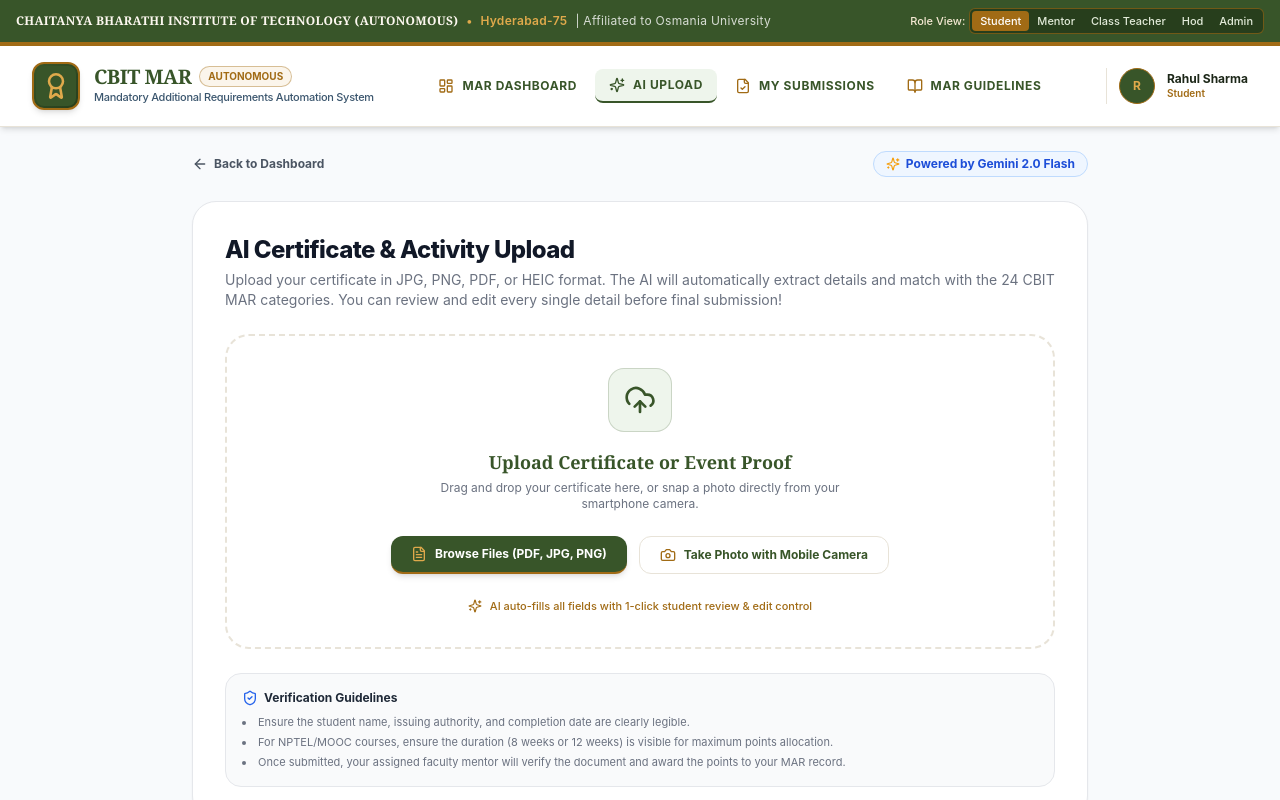
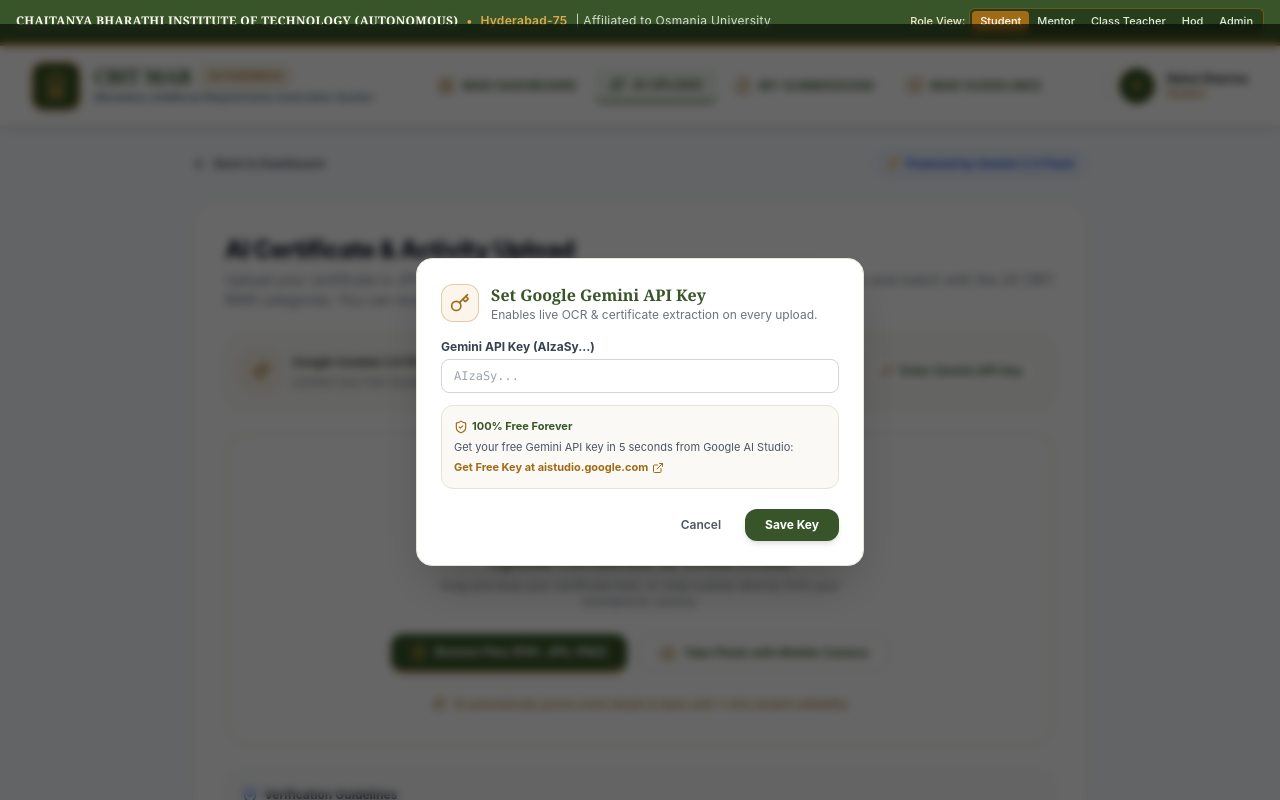
Before and after one commit to saleemshaik2005/CBIT-Activity-Points, a Next.js app: page /student/upload in a window 1280 px wide. Both pictures are taken after a click on the button "Browse Files (PDF, JPG, PNG)". Shown: the top 800 px of the page. Built offline with nearby package versions, Linux system fonts and the light colour scheme.

Commit message:
feat: enable live Gemini 2.0 Flash OCR certificate extraction and key manager

```diff
--- a/src/components/student/CertificateUploader.tsx
+++ b/src/components/student/CertificateUploader.tsx
@@ -1,6 +1,6 @@
 'use client';
 
-import React, { useState, useRef } from 'react';
+import React, { useState, useRef, useEffect } from 'react';
 import { useApp } from '@/context/AppContext';
 import { AIReviewModal } from './AIReviewModal';
 import { AIExtractionResult } from '@/types';
@@ -12,7 +12,10 @@ import {
   Loader2,
   CheckCircle2,
   AlertCircle,
-  Award,
+  Key,
+  ExternalLink,
+  ShieldCheck,
+  Check,
 } from 'lucide-react';
 
 export const CertificateUploader: React.FC = () => {
@@ -20,6 +23,11 @@ export const CertificateUploader: React.FC = () => {
   const [isDragging, setIsDragging] = useState(false);
   const [isAnalyzing, setIsAnalyzing] = useState(false);
   const [uploadError, setUploadError] = useState<string | null>(null);
+
+  // API Key Management
+  const [apiKey, setApiKey] = useState<string>('');
+  const [showKeyModal, setShowKeyModal] = useState(false);
+  const [keySaved, setKeySaved] = useState(false);
 
   // Review Modal State
   const [isModalOpen, setIsModalOpen] = useState(false);
@@ -32,6 +40,28 @@ export const CertificateUploader: React.FC = () => {
 
   const fileInputRef = useRef<HTMLInputElement>(null);
   const cameraInputRef = useRef<HTMLInputElement>(null);
+
+  // Load saved API Key from localStorage if present
+  useEffect(() => {
+    try {
+      const savedKey = localStorage.getItem('cbit_mar_gemini_key');
+      if (savedKey) {
+        setApiKey(savedKey);
+      }
+    } catch (e) {}
+  }, []);
+
+  const handleSaveApiKey = (e: React.FormEvent) => {
+    e.preventDefault();
+    try {
+      localStorage.setItem('cbit_mar_gemini_key', apiKey.trim());
+      setKeySaved(true);
+      setTimeout(() => {
+        setKeySaved(false);
+        setShowKeyModal(false);
+      }, 1500);
+    } catch (e) {}
+  };
 
   const handleFileProcess = async (file: File) => {
     setUploadError(null);
@@ -53,6 +83,9 @@ export const CertificateUploader: React.FC = () => {
     try {
       const formData = new FormData();
       formData.append('file', file);
+      if (apiKey && apiKey.trim()) {
+        formData.append('apiKey', apiKey.trim());
+      }
 
       const response = await fetch('/api/ai/analyze', {
         method: 'POST',
@@ -62,7 +95,7 @@ export const CertificateUploader: React.FC = () => {
       const json = await response.json();
 
       if (!response.ok || !json.data) {
-        throw new Error(json.error || 'AI analysis failed');
+        throw new Error(json.error || 'Gemini AI was unable to analyze this certificate.');
       }
 
       setAiData(json.data);
@@ -70,22 +103,10 @@ export const CertificateUploader: React.FC = () => {
       setIsModalOpen(true);
     } catch (err: any) {
       console.error('Extraction error:', err);
-      const fallbackData: AIExtractionResult = {
-        certificateTitle: file.name.replace(/\.[^/.]+$/, "").replace(/[-_]/g, ' '),
-        recipientName: "Student",
-        issuingOrganization: "Certification Body",
-        completionDate: new Date().toISOString().split('T')[0],
-        matchedCategorySno: 1,
-        matchedCategoryName: "MOOCs (SWAYAM/ NPTEL/ COURSERA/or equivalent)",
-        matchedSubType: "12 weeks",
-        suggestedPoints: 20,
-        confidenceScore: 0.88,
-        summary: "Certificate uploaded by student. Please review and confirm details.",
-        keySkillsOrTopics: ["Certification", "CBIT MAR Activity"],
-      };
-      setAiData(fallbackData);
       setIsAnalyzing(false);
-      setIsModalOpen(true);
+      setUploadError(
+        err.message || 'AI extraction failed. Please check your Gemini API key and try again.'
+      );
     }
   };
 
@@ -122,6 +143,46 @@ export const CertificateUploader: React.FC = () => {
   return (
     <div className="space-y-6">
 
+      {/* Gemini AI Key Status Banner */}
+      <div className="bg-[#faf9f5] border border-[#e8e3d8] rounded-2xl p-4 flex flex-col sm:flex-row sm:items-center justify-between gap-3 shadow-2xs">
+        <div className="flex items-center space-x-3">
+          <div className={`p-2 rounded-xl border ${apiKey ? 'bg-[#eef5ec] text-[#385529] border-[#385529]/30' : 'bg-[#fbf5eb] text-[#a16b15] border-[#a16b15]/30'}`}>
+            <Sparkles className="w-5 h-5" />
+          </div>
+          <div>
+            <div className="flex items-center space-x-2">
+              <span className="text-xs font-serif font-bold text-[#1c2718]">Google Gemini 2.0 Flash AI Intelligence</span>
+              {apiKey ? (
+                <span className="text-[10px] bg-[#eef5ec] text-[#385529] font-bold px-2 py-0.5 rounded-full border border-[#385529]/30 flex items-center gap-1">
+                  <CheckCircle2 className="w-3 h-3" /> Live OCR Ready
+                </span>
+              ) : (
+                <span className="text-[10px] bg-[#fdf2f2] text-[#a71a1b] font-bold px-2 py-0.5 rounded-full border border-[#a71a1b]/30">
+                  Key Required for Live OCR
+                </span>
+              )}
+            </div>
+            <p className="text-[11px] text-gray-500 mt-0.5">
+              {apiKey
+                ? 'Your Gemini API key is active. Real certificate text, dates, organizations, and points will be auto-detected.'
+                : 'Connect your free Google Gemini API key to automatically extract certificate dates and titles.'}
+            </p>
+          </div>
+        </div>
+
+        <div className="flex items-center space-x-2 flex-shrink-0">
+          <button
+            type="button"
+            onClick={() => setShowKeyModal(true)}
+            className="px-3.5 py-1.5 bg-white hover:bg-[#faf7f2] text-[#385529] font-bold text-xs rounded-xl border border-[#e8e3d8] shadow-2xs hover:shadow-xs transition-all flex items-center space-x-1.5"
+          >
+            <Key className="w-3.5 h-3.5 text-[#a16b15]" />
+            <span>{apiKey ? 'Change API Key' : 'Enter Gemini API Key'}</span>
+          </button>
+        </div>
+      </div>
+
+      {/* Success Notification */}
       {submissionSuccess && (
         <div className="p-4 rounded-xl bg-[#eef5ec] border border-[#385529]/30 text-[#273e1c] flex items-center space-x-3 animate-in fade-in duration-300">
           <CheckCircle2 className="w-5 h-5 text-[#385529] flex-shrink-0" />
@@ -134,10 +195,22 @@ export const CertificateUploader: React.FC = () => {
         </div>
       )}
 
+      {/* Error Notification */}
       {uploadError && (
-        <div className="p-4 rounded-xl bg-[#fdf2f2] border border-[#a71a1b]/30 text-[#a71a1b] flex items-center space-x-3">
-          <AlertCircle className="w-5 h-5 text-[#a71a1b] flex-shrink-0" />
-          <p className="text-xs font-semibold">{uploadError}</p>
+        <div className="p-4 rounded-xl bg-[#fdf2f2] border border-[#a71a1b]/30 text-[#a71a1b] flex items-start space-x-3 animate-in fade-in">
+          <AlertCircle className="w-5 h-5 text-[#a71a1b] flex-shrink-0 mt-0.5" />
+          <div className="text-xs space-y-1">
+            <p className="font-bold">{uploadError}</p>
+            {!apiKey && (
+              <button
+                type="button"
+                onClick={() => setShowKeyModal(true)}
+                className="font-bold underline text-[#a71a1b] hover:text-red-900"
+              >
+                Click here to enter your free Gemini API key &rarr;
+              </button>
+            )}
+          </div>
         </div>
       )}
 
@@ -160,10 +233,10 @@ export const CertificateUploader: React.FC = () => {
             </div>
             <div>
               <h4 className="text-base font-serif font-bold text-[#385529]">
-                Gemini 2.0 Flash AI is analyzing your certificate...
+                Gemini 2.0 Flash AI is reading your certificate...
               </h4>
               <p className="text-xs text-gray-500 mt-1">
-                Extracting activity name, dates, organization, and matching with CBIT 24 MAR categories.
+                Extracting certificate title, recipient name, issuer, dates, and mapping with CBIT 24 MAR categories.
               </p>
             </div>
           </div>
@@ -203,7 +276,13 @@ export const CertificateUploader: React.FC = () => {
             <div className="flex flex-wrap items-center justify-center gap-3 pt-2">
               <button
                 type="button"
-                onClick={() => fileInputRef.current?.click()}
+                onClick={() => {
+                  if (!apiKey) {
+                    setShowKeyModal(true);
+                  } else {
+                    fileInputRef.current?.click();
+                  }
+                }}
                 className="px-5 py-2.5 rounded-xl bg-[#385529] hover:bg-[#273e1c] text-white text-xs font-bold shadow-md hover:shadow-lg transition-all flex items-center space-x-2 border-b-2 border-[#a16b15]"
               >
                 <FileText className="w-4 h-4 text-[#dfa94b]" />
@@ -212,7 +291,13 @@ export const CertificateUploader: React.FC = () => {
 
               <button
                 type="button"
-                onClick={() => cameraInputRef.current?.click()}
+                onClick={() => {
+                  if (!apiKey) {
+                    setShowKeyModal(true);
+                  } else {
+                    cameraInputRef.current?.click();
+                  }
+                }}
                 className="px-5 py-2.5 rounded-xl bg-white hover:bg-[#faf7f2] text-[#385529] text-xs font-bold border border-[#e8e3d8] shadow-xs transition-all flex items-center space-x-2"
               >
                 <Camera className="w-4 h-4 text-[#a16b15]" />
@@ -222,7 +307,7 @@ export const CertificateUploader: React.FC = () => {
 
             <div className="pt-2 text-[11px] text-[#a16b15] font-medium flex items-center justify-center space-x-2">
               <Sparkles className="w-3.5 h-3.5 text-[#a16b15]" />
-              <span>AI auto-fills all fields with 1-click student review & edit control</span>
+              <span>AI automatically parses event details & dates with 1-click student editability</span>
             </div>
           </div>
         )}
@@ -241,6 +326,82 @@ export const CertificateUploader: React.FC = () => {
           categories={categories}
         />
       )}
+
+      {/* Gemini API Key Modal */}
+      {showKeyModal && (
+        <div className="fixed inset-0 z-50 flex items-center justify-center p-4 bg-black/60 backdrop-blur-sm animate-in fade-in">
+          <div className="bg-white rounded-2xl shadow-2xl border border-[#e8e3d8] max-w-md w-full p-6 space-y-4">
+
+            <div className="flex items-center space-x-3">
+              <div className="p-2 bg-[#fbf5eb] text-[#a16b15] rounded-xl border border-[#a16b15]/30">
+                <Key className="w-5 h-5" />
+              </div>
+              <div>
+                <h3 className="text-base font-serif font-bold text-[#385529]">
+                  Set Google Gemini API Key
+                </h3>
+                <p className="text-xs text-gray-500">
+                  Enables live OCR & certificate extraction on every upload.
+                </p>
+              </div>
+            </div>
+
+            <form onSubmit={handleSaveApiKey} className="space-y-3">
+              <div>
+                <label className="block text-xs font-bold text-gray-700 mb-1">
+                  Gemini API Key (AIzaSy...)
+                </label>
+                <input
+                  type="password"
+                  required
+                  placeholder="AIzaSy..."
+                  value={apiKey}
+                  onChange={(e) => setApiKey(e.target.value)}
+                  className="w-full px-3 py-2 text-xs rounded-lg border border-gray-300 focus:outline-none focus:ring-2 focus:ring-[#385529] font-mono"
+                />
+              </div>
+
+              <div className="p-3 rounded-xl bg-[#faf9f5] border border-[#e8e3d8] text-[11px] text-gray-600 space-y-1">
+                <div className="font-bold text-[#385529] flex items-center gap-1">
+                  <ShieldCheck className="w-3.5 h-3.5 text-[#a16b15]" />
+                  <span>100% Free Forever</span>
+                </div>
+                <p>
+                  Get your free Gemini API key in 5 seconds from Google AI Studio:
+                </p>
+                <a
+                  href="https://aistudio.google.com/app/apikey"
+                  target="_blank"
+                  rel="noreferrer"
+                  className="inline-flex items-center text-[#a16b15] font-bold hover:underline"
+                >
+                  <span>Get Free Key at aistudio.google.com</span>
+                  <ExternalLink className="w-3 h-3 ml-1" />
+                </a>
+              </div>
+
+              <div className="flex items-center justify-end space-x-2 pt-2">
+                <button
+                  type="button"
+                  onClick={() => setShowKeyModal(false)}
+                  className="px-4 py-2 rounded-xl text-xs font-semibold text-gray-600 hover:bg-gray-100"
+                >
+                  Cancel
+                </button>
+                <button
+                  type="submit"
+                  className="px-5 py-2 rounded-xl bg-[#385529] hover:bg-[#273e1c] text-white text-xs font-bold shadow-md transition-all flex items-center space-x-1.5"
+                >
+                  {keySaved ? <Check className="w-4 h-4 text-[#dfa94b]" /> : null}
+                  <span>{keySaved ? 'Saved!' : 'Save Key'}</span>
+                </button>
+              </div>
+            </form>
+
+          </div>
+        </div>
+      )}
+
     </div>
   );
 };
```
Also changed, not shown: src/lib/gemini.ts (+83 -41 lines).
